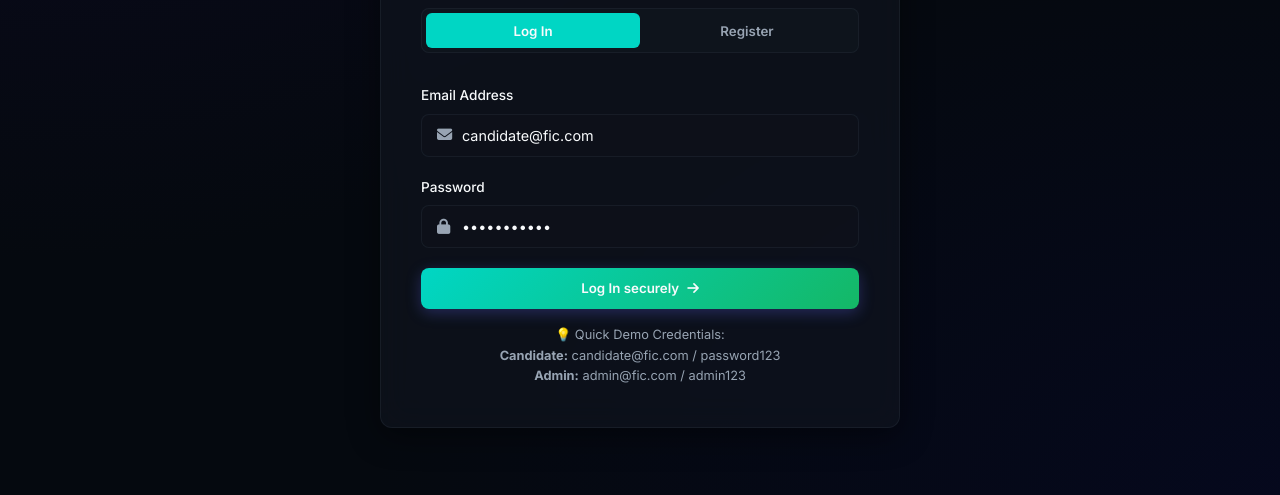
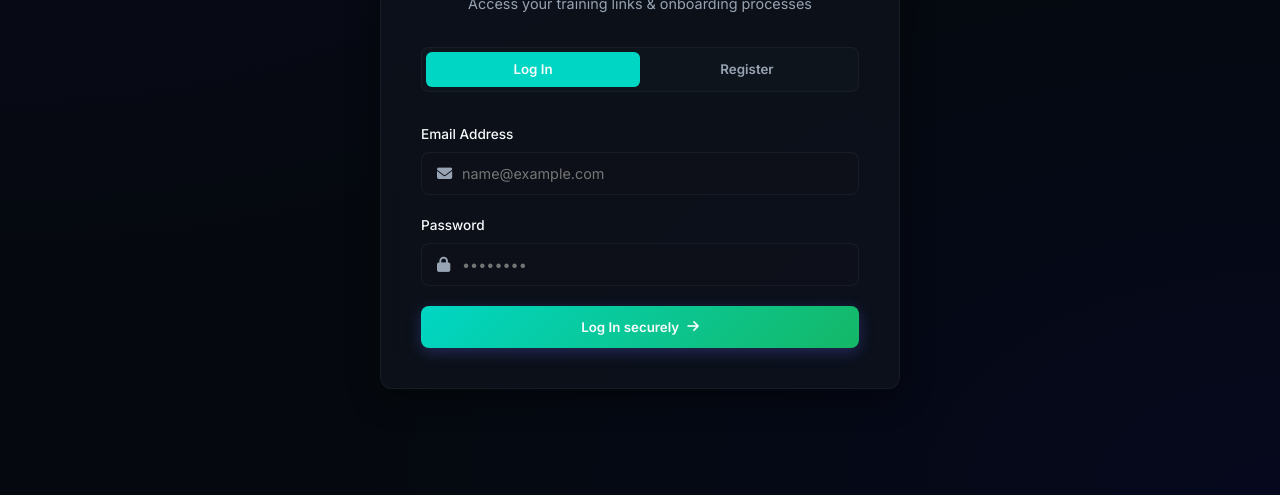
Before and after one commit to Vaideeswari-Beginner-Learning/Candidate-Acess-Portol, a website: page public/index.html in a window 1280 px wide. Shown: the part 309-804 px from the top of the page. Drawn offline with Linux system fonts and the light colour scheme; no server answers.

Commit message:
Remove quick demo credentials section and clear prefilled inputs

```diff
--- a/public/index.html
+++ b/public/index.html
@@ -61,25 +61,19 @@
             <label class="form-label" for="login-email">Email Address</label>
             <div class="input-container">
               <i class="fa-solid fa-envelope"></i>
-              <input type="email" id="login-email" class="form-control" placeholder="name@example.com" required value="candidate@fic.com">
+              <input type="email" id="login-email" class="form-control" placeholder="name@example.com" required>
             </div>
           </div>
           <div class="form-group">
             <label class="form-label" for="login-password">Password</label>
             <div class="input-container">
               <i class="fa-solid fa-lock"></i>
-              <input type="password" id="login-password" class="form-control" placeholder="••••••••" required value="password123">
+              <input type="password" id="login-password" class="form-control" placeholder="••••••••" required>
             </div>
           </div>
           <button type="submit" class="btn-primary mt-4">
             <span>Log In securely</span> <i class="fa-solid fa-arrow-right"></i>
           </button>
-
-          <div class="text-center mt-4" style="font-size: 0.8rem; color: var(--text-muted);">
-            💡 Quick Demo Credentials:<br>
-            <strong>Candidate:</strong> candidate@fic.com / password123<br>
-            <strong>Admin:</strong> admin@fic.com / admin123
-          </div>
         </form>
 
         <!-- REGISTER FORM -->
```
